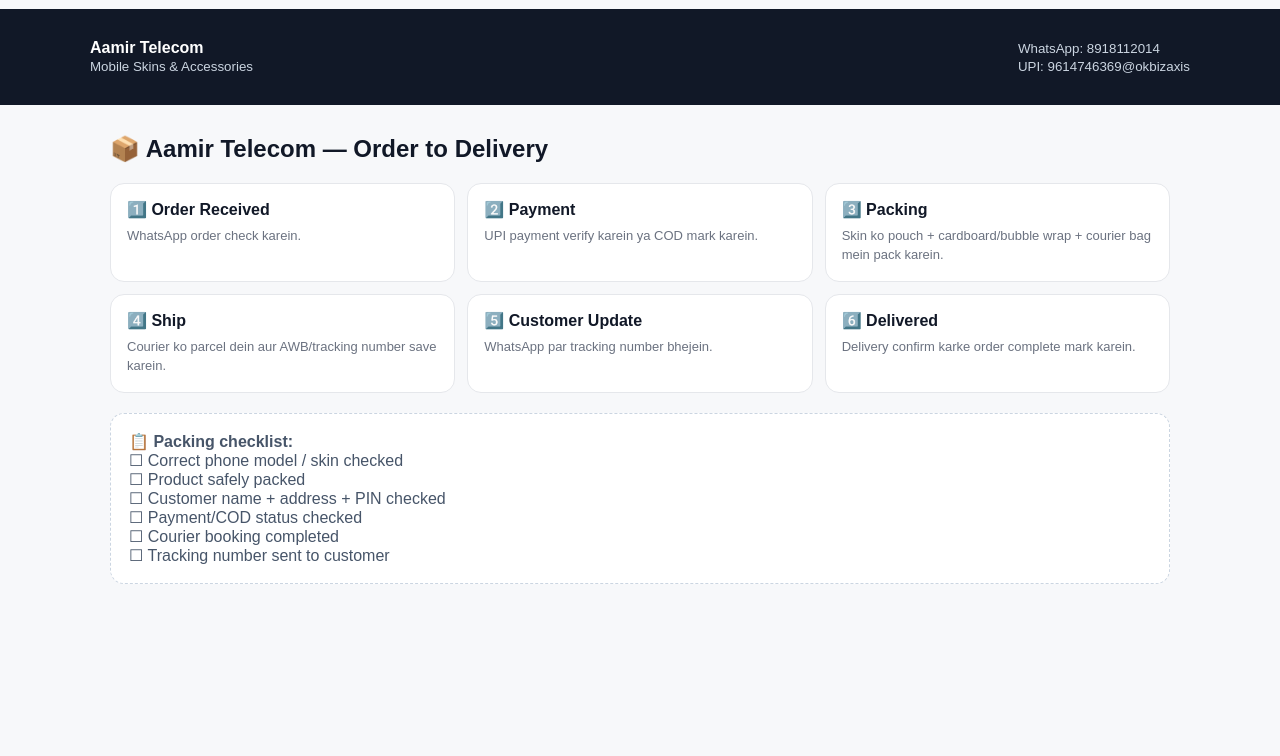
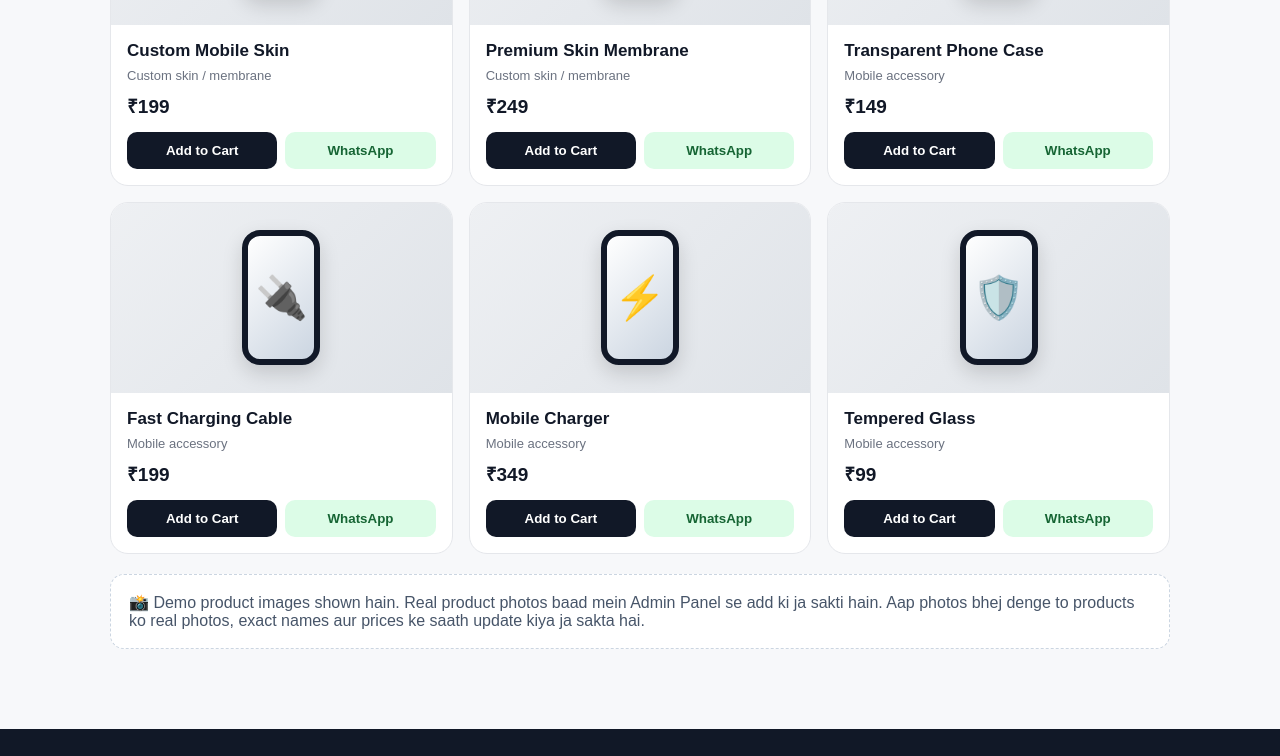
Before and after one commit to aamirtelecom/Aamirtelecom, a plain HTML site: page index.html in a window 1280 px wide. Shown: the part 698-1454 px from the top of the page. Before the commit the page ends 1322 px from the top, so only its background shows below. Drawn offline with Linux system fonts and the light colour scheme.

Commit message:
Add files via upload

```diff
--- a/index.html
+++ b/index.html
@@ -18,7 +18,7 @@
 .hero-card .mock{font-size:70px;text-align:center;margin-bottom:10px}
 .section{max-width:1100px;margin:auto;padding:20px}.section h2{margin:10px 0 20px}
 .filters{display:flex;gap:10px;flex-wrap:wrap;margin-bottom:18px}.filter{border:1px solid var(--line);background:#fff;padding:9px 14px;border-radius:999px;cursor:pointer}.filter.active{background:#111827;color:#fff}
-.grid{display:grid;grid-template-columns:repeat(3,1fr);gap:16px}.product{background:var(--card);border:1px solid var(--line);border-radius:18px;overflow:hidden}.photo{height:190px;background:linear-gradient(135deg,#eef0f3,#dfe3e8);display:flex;align-items:center;justify-content:center;font-size:58px}.info{padding:16px}.info h3{margin:0 0 7px;font-size:17px}.price{font-size:19px;font-weight:800;margin:10px 0}.muted{color:var(--muted);font-size:13px}.actions{display:flex;gap:8px;margin-top:13px}.btn{border:0;border-radius:10px;padding:11px 13px;cursor:pointer;font-weight:700;flex:1}.primary{background:#111827;color:#fff}.wa{background:#dcfce7;color:#166534}
+.grid{display:grid;grid-template-columns:repeat(3,1fr);gap:16px}.product{background:var(--card);border:1px solid var(--line);border-radius:18px;overflow:hidden}.photo{height:190px;background:linear-gradient(135deg,#eef0f3,#dfe3e8);display:flex;align-items:center;justify-content:center;font-size:58px;overflow:hidden}.demo-phone{width:78px;height:135px;border:6px solid #111827;border-radius:18px;background:linear-gradient(135deg,#ffffff,#cbd5e1);display:flex;align-items:center;justify-content:center;font-size:42px;box-shadow:0 8px 20px rgba(0,0,0,.15)}.info{padding:16px}.info h3{margin:0 0 7px;font-size:17px}.price{font-size:19px;font-weight:800;margin:10px 0}.muted{color:var(--muted);font-size:13px}.actions{display:flex;gap:8px;margin-top:13px}.btn{border:0;border-radius:10px;padding:11px 13px;cursor:pointer;font-weight:700;flex:1}.primary{background:#111827;color:#fff}.wa{background:#dcfce7;color:#166534}
 .note{background:#fff;border:1px dashed #cbd5e1;padding:18px;border-radius:14px;color:#475569;margin:20px 0}
 footer{margin-top:40px;background:#111827;color:#fff;padding:30px 20px}.footer-inner{max-width:1100px;margin:auto;display:flex;justify-content:space-between;gap:20px;flex-wrap:wrap}.footer-inner small{color:#cbd5e1}
 .overlay{display:none;position:fixed;inset:0;background:rgba(0,0,0,.45);z-index:20}.drawer{position:absolute;right:0;top:0;height:100%;width:min(430px,100%);background:#fff;padding:22px;overflow:auto}.overlay.open{display:block}.close{float:right;border:0;background:none;font-size:25px;cursor:pointer}.cart-item{padding:13px 0;border-bottom:1px solid var(--line);display:flex;justify-content:space-between;gap:10px}.total{font-size:21px;font-weight:800;margin:20px 0}.upi{background:#f8fafc;border:1px solid var(--line);border-radius:12px;padding:14px;margin:15px 0}.form input{width:100%;padding:12px;margin:6px 0;border:1px solid var(--line);border-radius:9px}
@@ -64,7 +64,7 @@
 <button class="filter" onclick="filterProducts('accessory',this)">Accessories</button>
 </div>
 <div class="grid" id="grid"></div>
-<div class="note">📸 Product photos abhi available nahi hain. Ye demo placeholders hain. Aap photos bhej denge to products ko real photos, exact names aur prices ke saath update kiya ja sakta hai.</div>
+<div class="note">📸 Demo product images shown hain. Real product photos baad mein Admin Panel se add ki ja sakti hain. Aap photos bhej denge to products ko real photos, exact names aur prices ke saath update kiya ja sakta hai.</div>
 </section>
 
 <footer><div class="footer-inner"><div><strong>Aamir Telecom</strong><br><small>Mobile Skins & Accessories</small></div><div><small>WhatsApp: 8918112014<br>UPI: 9614746369@okbizaxis</small></div></div></footer>
@@ -181,9 +181,9 @@
 {id:5,name:"Mobile Charger",cat:"accessory",price:349,icon:"⚡"},
 {id:6,name:"Tempered Glass",cat:"accessory",price:99,icon:"🛡️"}
 ];
-let products=JSON.parse(localStorage.getItem('aamirProducts')||'null')||defaultProducts;
+let products=defaultProducts; try{const saved=JSON.parse(localStorage.getItem('aamirProducts')||'null'); if(Array.isArray(saved)&&saved.length) products=saved;}catch(e){localStorage.removeItem('aamirProducts');}
 let cart=[];
-function renderProducts(list=products){document.getElementById('grid').innerHTML=list.map(p=>`<article class="product"><div class="photo">${p.photo?`<img src="${p.photo}" alt="${p.name}" style="width:100%;height:100%;object-fit:cover">`:p.icon}</div><div class="info"><h3>${p.name}</h3><div class="muted">${p.cat==='skin'?'Custom skin / membrane':'Mobile accessory'}</div><div class="price">₹${p.price}</div><div class="actions"><button class="btn primary" onclick="add(${p.id})">Add to Cart</button><button class="btn wa" onclick="quickOrder(${p.id})">WhatsApp</button></div></div></article>`).join('')}
+function renderProducts(list=products){document.getElementById('grid').innerHTML=list.map(p=>`<article class="product"><div class="photo">${p.photo?`<img src="${p.photo}" alt="${p.name}" style="width:100%;height:100%;object-fit:cover">`:`<div class="demo-phone">${p.icon}</div>`}</div><div class="info"><h3>${p.name}</h3><div class="muted">${p.cat==='skin'?'Custom skin / membrane':'Mobile accessory'}</div><div class="price">₹${p.price}</div><div class="actions"><button class="btn primary" onclick="add(${p.id})">Add to Cart</button><button class="btn wa" onclick="quickOrder(${p.id})">WhatsApp</button></div></div></article>`).join('')}
 function filterProducts(cat,el){document.querySelectorAll('.filter').forEach(x=>x.classList.remove('active'));el.classList.add('active');renderProducts(cat==='all'?products:products.filter(p=>p.cat===cat))}
 function add(id){let p=products.find(x=>x.id===id),i=cart.findIndex(x=>x.id===id);if(i>=0)cart[i].qty++;else cart.push({...p,qty:1});updateCart();openCart()}
 function updateCart(){document.getElementById('count').textContent=cart.reduce((a,x)=>a+x.qty,0);document.getElementById('cartItems').innerHTML=cart.length?cart.map(x=>`<div class="cart-item"><div><b>${x.name}</b><br><small>₹${x.price} × ${x.qty}</small></div><div><button onclick="change(${x.id},-1)">−</button> ${x.qty} <button onclick="change(${x.id},1)">+</button></div></div>`).join(''):'<p class="muted">Cart is empty.</p>';document.getElementById('total').textContent=cart.reduce((a,x)=>a+x.price*x.qty,0)}
@@ -212,7 +212,7 @@
   const d=getOrderData(), id=makeOrderId(), total=cart.reduce((a,x)=>a+x.price*x.qty,0);
   const items=cart.map(x=>`<tr><td>${x.name}</td><td>${x.qty}</td><td>₹${x.price*x.qty}</td></tr>`).join('');
   const w=window.open('','_blank');
-  w.document.write(`<html><head><title>Aamir Telecom Packing Slip</title><style>body{font-family:Arial;padding:24px;max-width:700px;margin:auto}table{width:100%;border-collapse:collapse}td,th{border:1px solid #ccc;padding:8px;text-align:left}.box{border:1px solid #ddd;padding:14px;margin:12px 0}button{padding:10px 14px}</style></head><body><h1>Aamir Telecom</h1><h2>Packing Slip</h2><div class="box"><b>Order ID:</b> ${id}<br><b>Payment:</b> ${d.pay}<br><b>Status:</b> Packing</div><div class="box"><b>Customer</b><br>${d.name}<br>${d.phone}<br>${d.address}<br>${d.city} - ${d.pin}</div><table><tr><th>Product</th><th>Qty</th><th>Amount</th></tr>${items}<tr><th colspan="2">Total</th><th>₹${total}</th></tr></table><p>☐ Product checked &nbsp; ☐ Packed &nbsp; ☐ Address checked &nbsp; ☐ Courier booked</p><button onclick="window.print()">Print / Save PDF</button>
+  w.document.write(`<html><head><title>Aamir Telecom Packing Slip</title><style>body{font-family:Arial;padding:24px;max-width:700px;margin:auto}table{width:100%;border-collapse:collapse}td,th{border:1px solid #ccc;padding:8px;text-align:left}.box{border:1px solid #ddd;padding:14px;margin:12px 0}button{padding:10px 14px}</style></head><body><h1>Aamir Telecom</h1><h2>Packing Slip</h2><div class="box"><b>Order ID:</b> ${id}<br><b>Payment:</b> ${d.pay}<br><b>Status:</b> Packing</div><div class="box"><b>Customer</b><br>${d.name}<br>${d.phone}<br>${d.address}<br>${d.city} - ${d.pin}</div><table><tr><th>Product</th><th>Qty</th><th>Amount</th></tr>${items}<tr><th colspan="2">Total</th><th>₹${total}</th></tr></table><p>☐ Product checked &nbsp; ☐ Packed &nbsp; ☐ Address checked &nbsp; ☐ Courier booked</p><button onclick="window.print()">Print / Save PDF</button></body></html>`);
   w.document.close();
 }
 function quickOrder(id){let p=products.find(x=>x.id===id);window.open('https://wa.me/918918112014?text='+encodeURIComponent(`Namaste Aamir Telecom! Mujhe "${p.name}" order karna hai. Price: ₹${p.price}.`),'_blank')}
```
